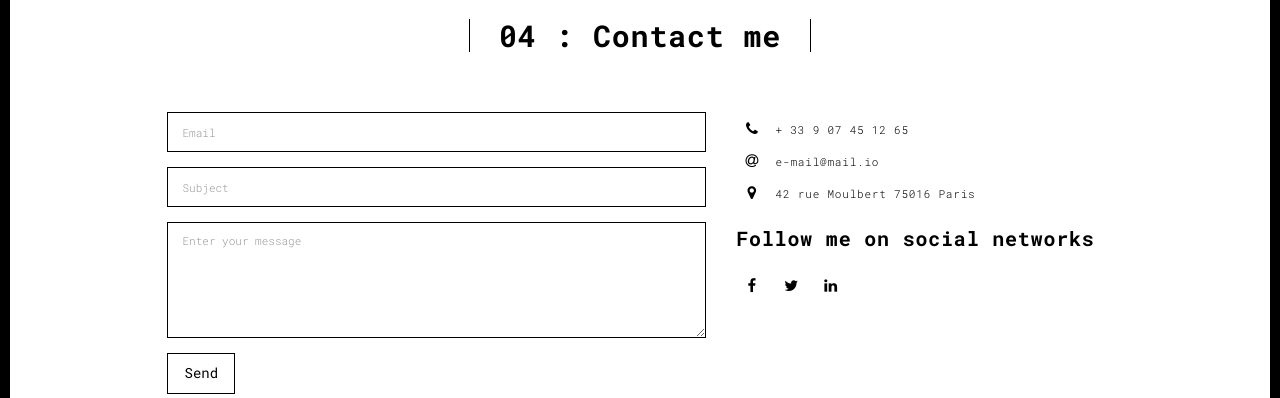
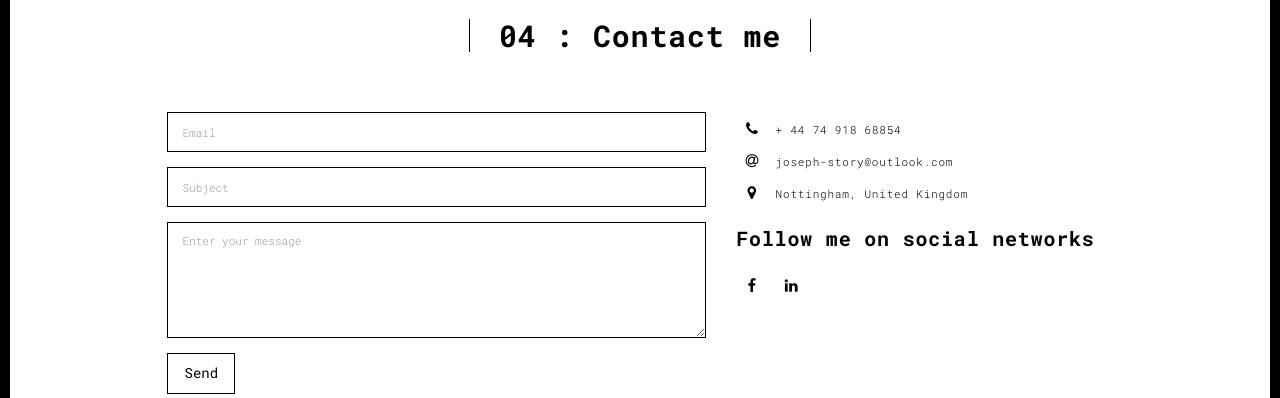
Before and after one commit to JosephStory/portfolio, a Flask app: page /contact.html in a window 1280 px wide. Shown: the part 90-488 px from the top of the page. Run offline with Flask 2, Linux system fonts and the light colour scheme; some libraries are stand-ins or nearby versions.

Commit message:
Updated contact page

```diff
--- a/templates/contact.html
+++ b/templates/contact.html
@@ -82,29 +82,26 @@
                         <span class="fa-icon">
                           <i class="fa fa-phone" aria-hidden="true"></i>
                         </span>
-                        + 33 9 07 45 12 65
+                        + 44 74 918 68854
                       </li>
                       <li>
                         <span class="fa-icon">
                           <i class="fa fa-at" aria-hidden="true"></i>
                         </span>
-                        e-mail@mail.io
+                        joseph-story@outlook.com
                       </li>
                       <li>
                         <span class="fa-icon">
                           <i class="fa fa fa-map-marker" aria-hidden="true"></i>
                         </span>
-                        42 rue Moulbert 75016 Paris
+                        Nottingham, United Kingdom
                       </li>
                     </ul>
                     <h3>Follow me on social networks</h3>
-                    <a href="http://www.facebook.com" title="" class="fa-icon">
+                    <a href="https://www.facebook.com/JoeStory1997/" title="" class="fa-icon">
                       <i class="fa fa-facebook"></i>
                     </a>
-                    <a href="http://www.twitter.com" title="" class="fa-icon">
-                      <i class="fa fa-twitter"></i>
-                    </a>
-                    <a href="http://www.linkedin.com" title="" class="fa-icon">
+                    <a href="https://www.linkedin.com/in/joseph-d-story/" title="" class="fa-icon">
                       <i class="fa fa-linkedin"></i>
                     </a>
 
```
